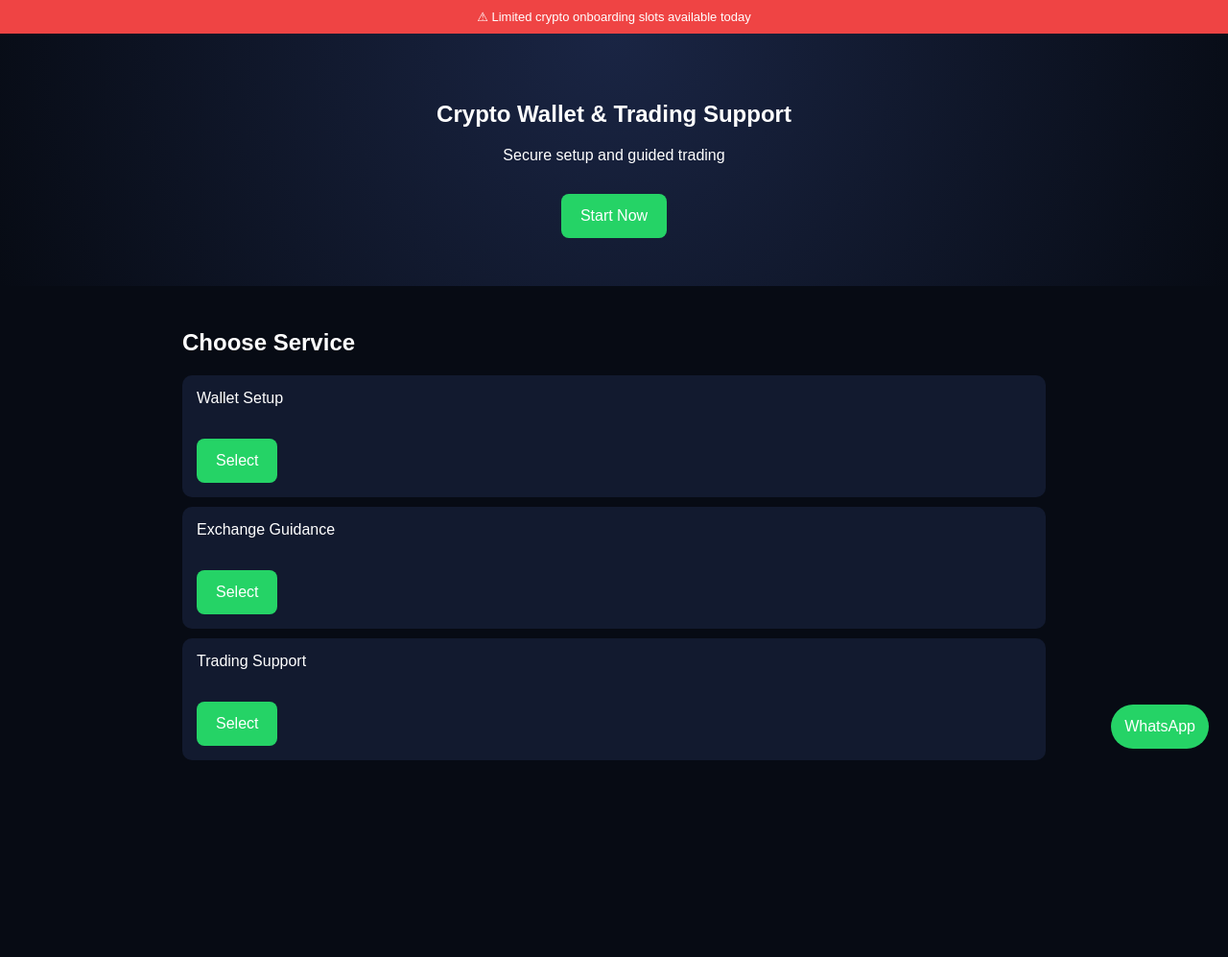
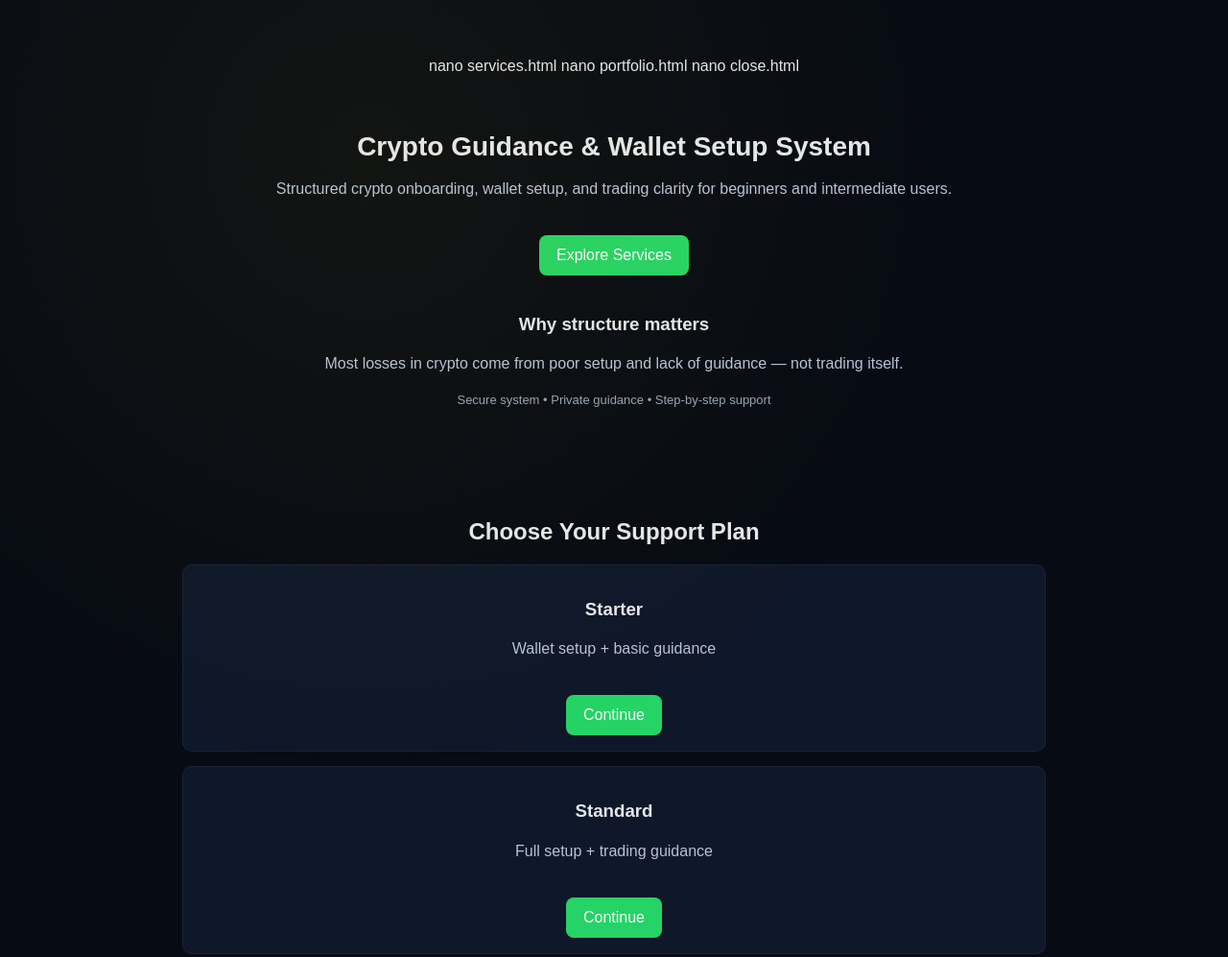
Before and after one commit to cryptocore373-insider/Crypto-site, a plain HTML site: page index.html in a window 1280 px wide. Shown: the top 997 px of the page at 96% size. Before the commit the page ends 827 px from the top, so only its background shows below. Drawn offline with Linux system fonts and the light colour scheme.

Commit message:
update index.html landing improvements

```diff
--- a/index.html
+++ b/index.html
@@ -1,169 +1,305 @@
+nano services.html
+nano portfolio.html
+nano close.html
 <!DOCTYPE html>
 <html lang="en">
 <head>
 <meta charset="UTF-8">
-<meta name="viewport" content="width=device-width, initial-scale=1.0"/>
-<title>Crypto Support Funnel</title>
+<meta name="viewport" content="width=device-width, initial-scale=1.0">
+<title>Crypto Advisory System</title>
 
 <style>
-body { margin:0; font-family:Arial; background:#070b14; color:white; }
-
-.urgency {
-  background:#ef4444;
-  text-align:center;
-  padding:10px;
-  font-size:13px;
+body {
+  margin: 0;
+  font-family: Arial, sans-serif;
+  background: #070b14;
+  color: #e5e7eb;
 }
 
-.hero {
-  padding:50px 20px;
-  text-align:center;
-  background: radial-gradient(circle at top, #1a2544, #070b14);
+body::before {
+  content: "";
+  position: fixed;
+  inset: 0;
+  background: radial-gradient(circle at 30% 20%, rgba(255,215,0,0.05), transparent 60%);
+  pointer-events: none;
+}
+
+.container {
+  padding: 60px 20px;
+  max-width: 900px;
+  margin: auto;
+}
+
+h1 {
+  font-size: 28px;
+  margin-bottom: 10px;
+}
+
+p {
+  color: #b6c2d9;
+  line-height: 1.5;
 }
 
 .cta {
-  display:inline-block;
-  margin-top:15px;
-  padding:14px 20px;
-  background:#25D366;
-  color:white;
-  text-decoration:none;
-  border-radius:8px;
+  display: inline-block;
+  margin-top: 20px;
+  padding: 12px 18px;
+  background: #25D366;
+  color: white;
+  text-decoration: none;
+  border-radius: 8px;
 }
 
 .section {
-  padding:25px 20px;
-  max-width:900px;
-  margin:auto;
+  margin-top: 40px;
 }
 
-.card {
-  background:#121a2f;
-  padding:15px;
-  margin:10px 0;
-  border-radius:10px;
-}
-
-.floating {
-  position:fixed;
-  bottom:20px;
-  right:20px;
-  background:#25D366;
-  padding:14px;
-  border-radius:50px;
-  color:white;
-  text-decoration:none;
+.small {
+  font-size: 13px;
+  color: #94a3b8;
 }
 </style>
 </head>
 
 <body>
 
-<div class="urgency">
-⚠ Limited crypto onboarding slots available today
+<div class="container">
+
+<h1>Crypto Guidance & Wallet Setup System</h1>
+
+<p>
+Structured crypto onboarding, wallet setup, and trading clarity for beginners and intermediate users.
+</p>
+
+<a class="cta" href="services.html?src=entry">Explore Services</a>
+
+<div class="section">
+  <h3>Why structure matters</h3>
+  <p>
+  Most losses in crypto come from poor setup and lack of guidance — not trading itself.
+  </p>
 </div>
 
-<!-- VARIANT A -->
-<div id="A">
-  <div class="hero">
-    <h2>Crypto Wallet & Trading Support</h2>
-    <p>Secure setup and guided trading</p>
-    <a class="cta" href="#" onclick="sendToWhatsApp('general')">Start Now</a>
-  </div>
+<p class="small">Secure system • Private guidance • Step-by-step support</p>
+
 </div>
 
-<!-- VARIANT B -->
-<div id="B" style="display:none;">
-  <div class="hero">
-    <h2>Elite Crypto Support System</h2>
-    <p>Fast setup, pro-level guidance</p>
-    <a class="cta" href="#" onclick="sendToWhatsApp('general')">Get Access</a>
-  </div>
-</div>
+<script>
+let heat = { clicks:0, scroll:0 };
 
-<!-- SERVICES -->
-<div class="section">
-  <h2>Choose Service</h2>
+document.addEventListener("click", () => {
+  heat.clicks++;
+  localStorage.setItem("heat_index", JSON.stringify(heat));
+});
+
+window.addEventListener("scroll", () => {
+  let s = window.scrollY / document.body.scrollHeight * 100;
+  heat.scroll = Math.max(heat.scroll, s);
+  localStorage.setItem("heat_index", JSON.stringify(heat));
+});
+</script>
+
+</body>
+</html><!DOCTYPE html>
+<html>
+<head>
+<meta charset="UTF-8">
+<meta name="viewport" content="width=device-width, initial-scale=1.0">
+<title>Services</title>
+
+<style>
+body {
+  background:#070b14;
+  color:#e5e7eb;
+  font-family:Arial;
+  margin:0;
+}
+
+.container {
+  padding:40px 20px;
+  max-width:900px;
+  margin:auto;
+}
+
+.card {
+  background:#0f172a;
+  padding:16px;
+  border-radius:10px;
+  margin-bottom:15px;
+  border:1px solid rgba(255,255,255,0.05);
+}
+
+.cta {
+  background:#25D366;
+  color:white;
+  padding:10px 14px;
+  display:inline-block;
+  text-decoration:none;
+  border-radius:8px;
+}
+</style>
+</head>
+
+<body>
+
+<div class="container">
+
+<h2>Choose Your Support Plan</h2>
 
 <div class="card">
-    Wallet Setup
-    <br><br>
-    <a class="cta" href="#" onclick="sendToWhatsApp('Wallet Setup')">Select</a>
+<h3>Starter</h3>
+<p>Wallet setup + basic guidance</p>
+<a class="cta" href="portfolio.html?plan=starter">Continue</a>
 </div>
 
 <div class="card">
-    Exchange Guidance
-    <br><br>
-    <a class="cta" href="#" onclick="sendToWhatsApp('Exchange Guidance')">Select</a>
+<h3>Standard</h3>
+<p>Full setup + trading guidance</p>
+<a class="cta" href="portfolio.html?plan=standard">Continue</a>
 </div>
 
 <div class="card">
-    Trading Support
-    <br><br>
-    <a class="cta" href="#" onclick="sendToWhatsApp('Trading Support')">Select</a>
+<h3>Premium</h3>
+<p>Advanced support + priority help</p>
+<a class="cta" href="portfolio.html?plan=premium">Continue</a>
 </div>
 
 </div>
 
-<!-- FLOATING BUTTON -->
-<a class="floating" href="#" onclick="sendToWhatsApp('general')">
-WhatsApp
-</a>
+<script>
+let heat = { clicks:0, scroll:0 };
 
-<script>
+document.addEventListener("click", () => {
+  heat.clicks++;
+  localStorage.setItem("heat_services", JSON.stringify(heat));
+});
 
-/* STORAGE */
-function getData() {
-  return JSON.parse(localStorage.getItem("funnel")) || { variant:null };
-}
-function saveData(d) {
-  localStorage.setItem("funnel", JSON.stringify(d));
-}
-
-/* SOURCE */
-function getSource() {
-  const p = new URLSearchParams(window.location.search);
-  return p.get("src") || "direct";
-}
-
-/* A/B ASSIGN */
-function assignVariant() {
-  let d = getData();
-  if (!d.variant) {
-    d.variant = Math.random() < 0.5 ? "A" : "B";
-    saveData(d);
-  }
-  return d.variant;
-}
-
-/* RENDER */
-function render() {
-  let v = assignVariant();
-  document.getElementById("A").style.display = v === "A" ? "block" : "none";
-  document.getElementById("B").style.display = v === "B" ? "block" : "none";
-}
-render();
-
-/* WHATSAPP LEAD CAPTURE */
-function sendToWhatsApp(service) {
-  let d = getData();
-  let variant = d.variant || "unknown";
-  let source = getSource();
-
-  let msg = `Hello, I'm interested in crypto support.
-
-Service: ${service}
-Source: ${source}
-Variant: ${variant}
-
-Please guide me.`;
-
-  let url = "https://wa.me/15812923451?text=" + encodeURIComponent(msg);
-
-  window.open(url, "_blank");
-}
-
+window.addEventListener("scroll", () => {
+  let s = window.scrollY / document.body.scrollHeight * 100;
+  heat.scroll = Math.max(heat.scroll, s);
+  localStorage.setItem("heat_services", JSON.stringify(heat));
+});
 </script>
 
 </body>
+</html><!DOCTYPE html>
+<html>
+<head>
+<meta charset="UTF-8">
+<meta name="viewport" content="width=device-width, initial-scale=1.0">
+<title>Proof</title>
+
+<style>
+body {
+  background:#070b14;
+  color:#e5e7eb;
+  font-family:Arial;
+  margin:0;
+}
+
+.container {
+  padding:40px 20px;
+  max-width:900px;
+  margin:auto;
+}
+
+.box {
+  background:#0f172a;
+  padding:15px;
+  margin-bottom:12px;
+  border-radius:10px;
+  border:1px solid rgba(255,255,255,0.05);
+}
+
+.cta {
+  background:#25D366;
+  padding:12px 18px;
+  color:white;
+  text-decoration:none;
+  border-radius:8px;
+  display:inline-block;
+}
+</style>
+</head>
+
+<body>
+
+<div class="container">
+
+<h2>Client Feedback</h2>
+
+<div class="box">“Helped me set up wallet correctly”</div>
+<div class="box">“Clear trading guidance”</div>
+<div class="box">“Simple and structured system”</div>
+
+<a class="cta" href="close.html">Continue</a>
+
+</div>
+
+<script>
+let heat = { clicks:0, scroll:0 };
+
+document.addEventListener("click", () => {
+  heat.clicks++;
+  localStorage.setItem("heat_portfolio", JSON.stringify(heat));
+});
+
+window.addEventListener("scroll", () => {
+  let s = window.scrollY / document.body.scrollHeight * 100;
+  heat.scroll = Math.max(heat.scroll, s);
+  localStorage.setItem("heat_portfolio", JSON.stringify(heat));
+});
+</script>
+
+</body>
+</html><!DOCTYPE html>
+<html>
+<head>
+<meta charset="UTF-8">
+<meta name="viewport" content="width=device-width, initial-scale=1.0">
+<title>Start</title>
+
+<style>
+body {
+  background:#070b14;
+  color:#e5e7eb;
+  font-family:Arial;
+  text-align:center;
+  padding:60px 20px;
+}
+
+button {
+  background:#25D366;
+  color:white;
+  border:none;
+  padding:14px 20px;
+  border-radius:8px;
+}
+</style>
+
+<script>
+function send() {
+  let params = new URLSearchParams(window.location.search);
+  let plan = params.get("plan") || "general";
+  let src = params.get("src") || "direct";
+
+  let msg = `Hi, I want crypto support.
+
+Plan: ${plan}
+Source: ${src}`;
+
+  window.location.href =
+  "https://wa.me/15812923451?text=" + encodeURIComponent(msg);
+}
+</script>
+
+</head>
+
+<body>
+
+<p>Click below to begin</p>
+
+<button onclick="send()">Start on WhatsApp</button>
+
+</body>
 </html>
```
Lines whose indentation alone changed are shown as unchanged.
